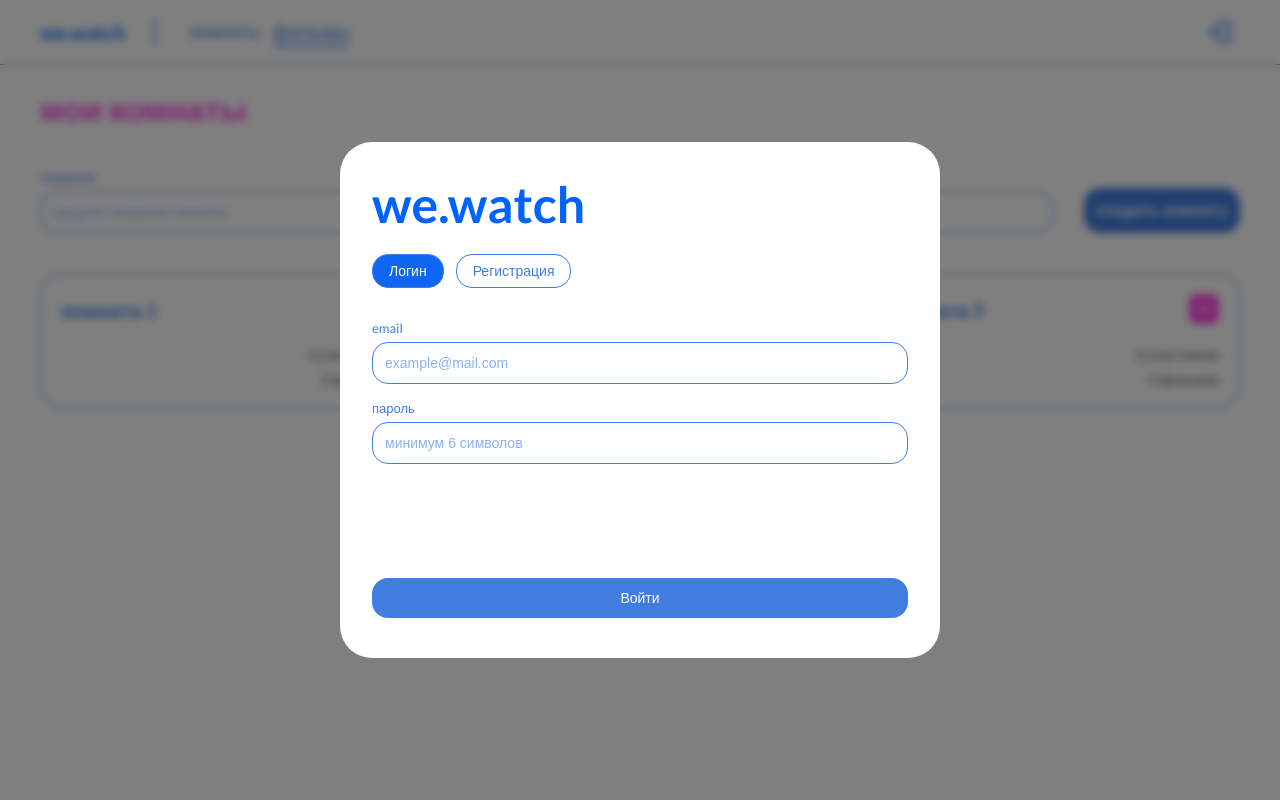
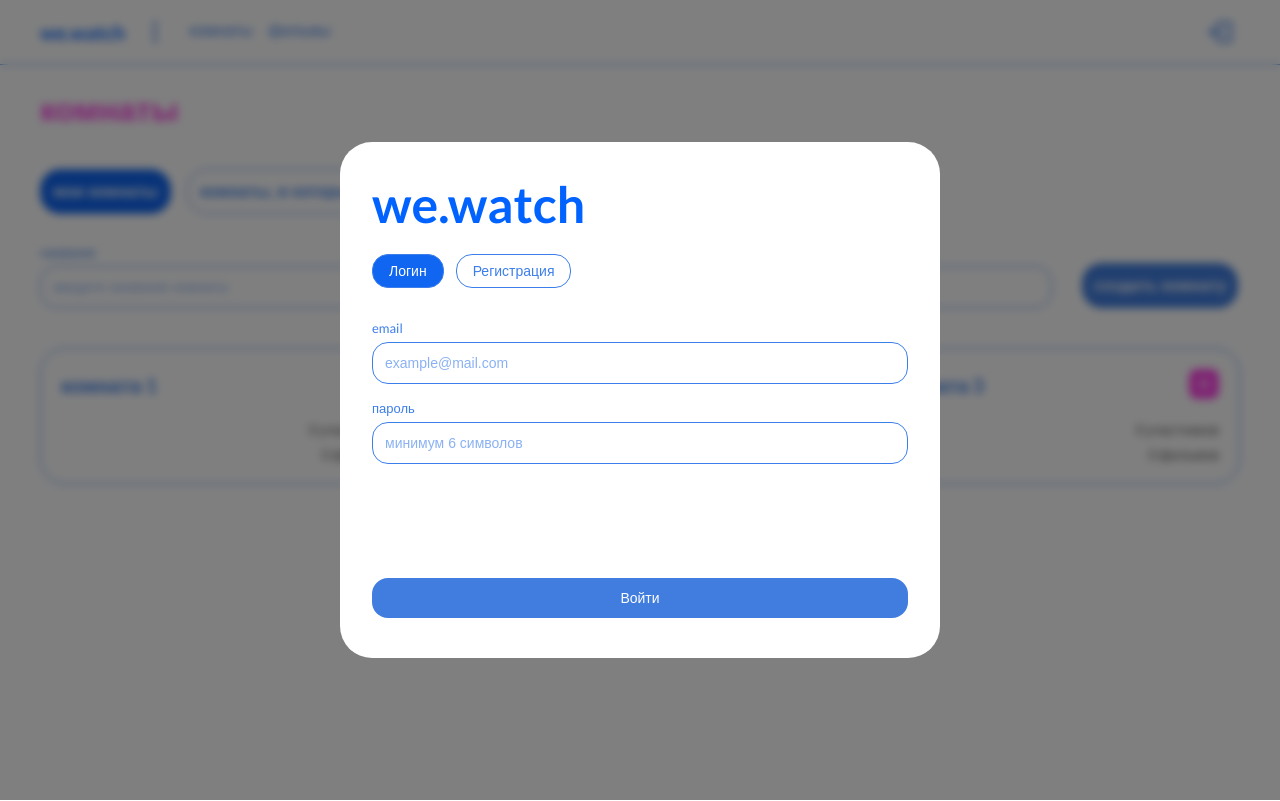
Before and after one commit to VlAnton/we.watch.frontend, a website built with Vite: page index.html in a window 1280 px wide. Built offline with nearby package versions, Linux system fonts and the light colour scheme; files whose address does not match are found by name.

Commit message:
added roomTabs for roomsPage

```diff
--- a/src/assets/styles/classes.scss
+++ b/src/assets/styles/classes.scss
@@ -26,15 +26,15 @@ $header-height: 64px;
   color: $text-primary;
   text-decoration: none;
 
-  &__s {
+  &--s {
     font-size: 16px;
   }
 
-  &__m {
+  &--m {
     font-size: 18px;
   }
 
-  &__l {
+  &--l {
     font-size: 22px;
   }
 
@@ -59,35 +59,6 @@ $header-height: 64px;
       padding: 4px;
     }
   }
-
-  &__tab {
-    position: relative;
-    transition: transform 0.2s ease;
-
-    &::after {
-      content: '';
-      position: absolute;
-      bottom: -1px;
-      left: 0;
-
-      height: 2px;
-      width: 100%;
-      background-color: $border;
-      transform: scaleX(0);
-      transform-origin: left;
-
-      transition: transform 0.2s ease;
-    }
-
-    &--active,
-    &:hover {
-      transform: scale(1.1);
-
-      &::after {
-        transform: scaleX(1);
-      }
-    }
-  }
 }
 
 .card {
@@ -110,3 +81,53 @@ $header-height: 64px;
     margin: 0;
   }
 }
+
+.button {
+  flex-shrink: 0;
+  padding: 0 12px;
+  border-radius: 20px;
+  text-transform: lowercase;
+  font-size: 14px;
+  font-weight: 500;
+  color: $background-primary;
+  cursor: pointer;
+  transition:
+    background-color 0.2s ease,
+    color 0.2s ease,
+    box-shadow 0.2s ease,
+    transform 0.2s ease;
+  background-color: $button;
+  border: none;
+
+  &--s {
+    height: 30px;
+  }
+
+  &--m {
+    height: 45px;
+    font-size: 16px;
+    font-weight: 600;
+  }
+
+  &--l {
+    height: 65px;
+    font-size: 18px;
+    font-weight: 700;
+  }
+
+  &:hover {
+    background-color: $button-hovered;
+    box-shadow: 0 -1px 26px -3px rgba(205, 74, 188, 0.5);
+    transform: scale(1.03, 1.05);
+  }
+
+  &:active {
+    background-color: $button-hovered;
+  }
+
+  &:disabled {
+    background-color: $button-disabled;
+    cursor: not-allowed;
+    pointer-events: none;
+  }
+}
--- a/src/components/Button/Button.scss
+++ /dev/null
@@ -1,33 +0,0 @@
-.button {
-  flex-shrink: 0;
-  padding: 0 12px;
-  border-radius: 16px;
-  text-transform: lowercase;
-  font-size: 14px;
-  font-weight: 500;
-  color: $background-primary;
-  cursor: pointer;
-  transition:
-    background-color 0.2s ease,
-    color 0.2s ease,
-    box-shadow 0.2s ease,
-    transform 0.2s ease;
-  background-color: $button;
-  border: none;
-
-  &:hover {
-    background-color: $button-hovered;
-    box-shadow: 0 -1px 26px -3px rgba(205, 74, 188, 0.5);
-    transform: scale(1.03, 1.05);
-  }
-
-  &:active {
-    background-color: $button-hovered;
-  }
-
-  &:disabled {
-    background-color: $button-disabled;
-    cursor: not-allowed;
-    pointer-events: none;
-  }
-}
--- a/src/components/Button/Button.ts
+++ b/src/components/Button/Button.ts
@@ -1,5 +1,3 @@
-import './Button.scss'
-
 import buttonTemplate from './Button.html?raw'
 
 interface ButtonProps<TData = void> {
@@ -18,23 +16,9 @@ export function createButton(props: ButtonProps) {
     true
   ) as HTMLElement
 
-  if (props.size) {
-    switch (props.size) {
-      case 's':
-        buttonRoot.style.height = '30px'
-        break
-      case 'm':
-        buttonRoot.style.height = '45px'
-        buttonRoot.style.fontSize = '16px'
-        buttonRoot.style.fontWeight = '600'
-        break
-      case 'l':
-        buttonRoot.style.height = '65px'
-        buttonRoot.style.fontSize = '18px'
-        buttonRoot.style.fontWeight = '700'
-        break
-    }
-  }
+  const buttonSize = props.size ?? 'm'
+
+  buttonRoot.classList.add(`button--${buttonSize}`)
 
   switch (props.type) {
     case 'primary':
--- a/src/components/Header/Header.ts
+++ b/src/components/Header/Header.ts
@@ -1,6 +1,7 @@
 import './Header.scss'
 
 import logoutSvg from '@/assets/icons/logout.svg?raw'
+import { effect } from '@/state/reactivity'
 
 import { createIconButton } from '../IconButton/IconButton'
 import { createTab } from '../Tab/Tab'
@@ -9,6 +10,7 @@ import headerTemplate from './Header.html?raw'
 export interface HeaderProps {
   onLogout?: () => void
   onNavigateHome?: () => void
+  getCurrentRoute?: () => string | null
 }
 
 const headerTemplateEl = document.createElement('template')
@@ -26,43 +28,31 @@ export function createHeader(props: HeaderProps = {}): HTMLElement {
   const roomsTab = createTab({
     text: 'комнаты',
     href: '/rooms',
-    size: 'm'
+    size: 's'
   })
   const moviesTab = createTab({
     text: 'фильмы',
     href: '/movies',
-    size: 'm'
+    size: 's'
   })
-  headerTabsEl.appendChild(roomsTab)
-  headerTabsEl.appendChild(moviesTab)
 
-  if (window.location.href.includes(roomsTab.href)) {
-    roomsTab.classList.add('link__tab--active')
-  } else {
-    moviesTab.classList.add('link__tab--active')
-  }
+  headerTabsEl.appendChild(roomsTab.element)
+  headerTabsEl.appendChild(moviesTab.element)
 
-  headerTabsEl.addEventListener('click', (event) => {
-    const target = event.target as HTMLElement
-    const clickedTab = target.closest<HTMLAnchorElement>('a')
+  const tabs = [
+    { instance: roomsTab, href: '/rooms' },
+    { instance: moviesTab, href: '/movies' }
+  ]
 
-    if (!clickedTab || !headerTabsEl.contains(clickedTab)) {
-      return
+  effect(() => {
+    const path = props.getCurrentRoute?.()
+    if (!path) return
+
+    for (const { instance, href } of tabs) {
+      const isActive = path.startsWith(href)
+      instance.toggleActive(isActive)
+      console.log(instance.isActive)
     }
-
-    const clickedHref = clickedTab.getAttribute('href')
-    if (!clickedHref) {
-      return
-    }
-
-    const allTabs = headerTabsEl.querySelectorAll<HTMLAnchorElement>('a')
-    allTabs.forEach((tab) => {
-      if (tab.getAttribute('href') === clickedHref) {
-        tab.classList.add('link__tab--active')
-      } else {
-        tab.classList.remove('link__tab--active')
-      }
-    })
   })
 
   const logoutBtn = createIconButton({
--- a/src/components/Modal/AuthModal/AuthModal.scss
+++ b/src/components/Modal/AuthModal/AuthModal.scss
@@ -14,7 +14,7 @@
     border-radius: 16px;
     font-size: 14px;
     font-weight: 500;
-    color: #407ddf;
+    color: $border;
     cursor: pointer;
     transition:
       background-color 0.2s,
@@ -59,7 +59,7 @@
 
     &-inner {
       min-height: 0;
-      overflow: hidden;
+      overflow: visible;
     }
 
     &--collapsed {
--- a/src/components/Modal/LogoutModal/LogoutModal.ts
+++ b/src/components/Modal/LogoutModal/LogoutModal.ts
@@ -46,7 +46,7 @@ export function createLogoutModal() {
     onCLick: () => {
       logoutUser()
         .then(() => {
-          router.navigate('/rooms')
+          router.navigate('/auth')
         })
         .catch((err) => {
           toast.error(err instanceof Error ? err.message : 'Ошибка сети', {
--- /dev/null
+++ b/src/components/Tab/Tab.scss
@@ -0,0 +1,43 @@
+.tab {
+  position: relative;
+  text-decoration: none;
+  cursor: pointer;
+
+  &:is(button) {
+    background-color: $background-primary;
+    color: $border;
+    border: 1px solid $border;
+
+    &.tab--active,
+    &:hover {
+      background-color: $border-hovered;
+      color: $background-primary;
+    }
+  }
+
+  &:is(a) {
+    transition: transform 0.2s ease;
+
+    &::after {
+      content: '';
+      position: absolute;
+      bottom: -1px;
+      left: 0;
+      height: 2px;
+      width: 100%;
+      background-color: $border;
+      transform: scaleX(0);
+      transform-origin: left;
+      transition: transform 0.2s ease;
+    }
+
+    &.tab--active,
+    &:hover {
+      transform: scale(1.1);
+
+      &::after {
+        transform: scaleX(1);
+      }
+    }
+  }
+}
--- a/src/components/Tab/Tab.ts
+++ b/src/components/Tab/Tab.ts
@@ -1,14 +1,56 @@
+import './Tab.scss'
+
+import { router } from '@/main'
+import { effect, reactive } from '@/state/reactivity'
+
 interface Props {
-  href: string
   text: string
   size: 's' | 'm' | 'l'
+  type?: 'button' | 'link'
+  href?: string
 }
 
 export function createTab(props: Props) {
-  const tabEl = document.createElement('a')
-  tabEl.classList.add('link', 'link__tab', `link__${props.size}`)
+  const tabType = props.type ?? 'a'
+  const tabEl = document.createElement(tabType)
+
+  const tabClass = props.type ?? 'link'
+
+  tabEl.classList.add(tabClass, `${tabClass}--${props.size}`, 'tab')
   tabEl.textContent = props.text
-  tabEl.href = props.href
+  if (tabType === 'a') {
+    ;(tabEl as HTMLLinkElement).href = props.href ?? '#'
+  }
 
-  return tabEl
+  const state = reactive({
+    isActive: false
+  })
+
+  const cleanup = effect(() => {
+    tabEl.classList.toggle('tab--active', state.isActive)
+  })
+
+  if (props.type === 'button') {
+    tabEl.addEventListener('click', () => {
+      if (props.href) {
+        router.navigate(props.href)
+        return
+      }
+      state.isActive = true
+    })
+  }
+
+  return {
+    element: tabEl,
+    get isActive(): boolean {
+      return state.isActive
+    },
+    set isActive(value: boolean) {
+      state.isActive = value
+    },
+    toggleActive: (isActive: boolean) => {
+      state.isActive = isActive
+    },
+    cleanup
+  }
 }
--- a/src/layouts/MainLayout/MainLayout.ts
+++ b/src/layouts/MainLayout/MainLayout.ts
@@ -10,6 +10,7 @@ export interface MainLayoutInstance {
 export interface MainLayoutProps {
   onLogout: () => void
   onNavigateHome: () => void
+  getCurrentRoute?: () => string | null
 }
 
 export function createMainLayout(props: MainLayoutProps): MainLayoutInstance {
@@ -21,7 +22,8 @@ export function createMainLayout(props: MainLayoutProps): MainLayoutInstance {
 
   const header = createHeader({
     onLogout: props.onLogout,
-    onNavigateHome: props.onNavigateHome
+    onNavigateHome: props.onNavigateHome,
+    getCurrentRoute: props.getCurrentRoute
   })
   root.appendChild(header)
   root.appendChild(contentSlot)
--- a/src/pages/RoomsPage/RoomsPage.html
+++ b/src/pages/RoomsPage/RoomsPage.html
@@ -1,7 +1,7 @@
 <div class="page rooms-page">
-  <h1 class="page__title">мои комнаты</h1>
+  <h1 class="page__title">комнаты</h1>
   <div class="rooms-page__filters">
-    <!-- <div class="rooms-page__tabs"></div> -->
+    <div class="rooms-page__tabs"></div>
   </div>
   <div class="rooms-page__list"></div>
   <div class="rooms-page__empty" style="display: none">
--- a/src/pages/RoomsPage/RoomsPage.scss
+++ b/src/pages/RoomsPage/RoomsPage.scss
@@ -4,10 +4,28 @@
   gap: 40px;
 
   &__filters {
-    display: flex;
+    display: grid;
+    grid-template-columns: 1fr 158px;
+    grid-template-areas:
+      'tabs tabs'
+      'search create';
     gap: 30px;
     width: 100%;
     align-items: flex-end;
+  }
+
+  &__tabs {
+    grid-area: tabs;
+    display: flex;
+    gap: 16px;
+  }
+
+  &__search-field {
+    grid-area: search;
+  }
+
+  &__create-btn {
+    grid-area: create;
   }
 
   &__list {
--- a/src/pages/RoomsPage/RoomsPage.ts
+++ b/src/pages/RoomsPage/RoomsPage.ts
@@ -1,13 +1,16 @@
 import './RoomsPage.scss'
 
-import { getRoomsList } from '@/api/rooms'
+import { getJoinedRoomsList, getRoomsList } from '@/api/rooms'
 import type { Room } from '@/api/rooms/types'
 import { createButton } from '@/components/Button/Button'
 import { createInputField } from '@/components/Input/Input'
 import { createRoomModal } from '@/components/Modal/CreateRoomModal/CreateRoomModal'
 import { createRoomCard } from '@/components/RoomCard/RoomCard'
 import { createSkeleton } from '@/components/Skeleton/Skeleton'
+import { createTab } from '@/components/Tab/Tab'
 import { toast } from '@/components/Toast/Toast'
+import { router } from '@/main'
+import { effect, reactive } from '@/state/reactivity'
 import { debounce } from '@/utils/debounce'
 
 import roomsPageTemplate from './RoomsPage.html?raw'
@@ -55,6 +58,7 @@ export function renderRoomsPage(props: RoomsPageProps) {
   ) as HTMLElement
 
   const roomsListEl = pageRoot.querySelector<HTMLElement>('.rooms-page__list')!
+  const tabsEl = pageRoot.querySelector<HTMLElement>('.rooms-page__tabs')!
   const roomsListFiltersEl = pageRoot.querySelector<HTMLElement>('.rooms-page__filters')!
   const roomsListEmptyEl = pageRoot.querySelector<HTMLElement>('.rooms-page__empty')!
   const pageListEmptyTitleEl = pageRoot.querySelector<HTMLElement>(
@@ -63,7 +67,7 @@ export function renderRoomsPage(props: RoomsPageProps) {
 
   let abortController: AbortController | null = null
 
-  const showSkeletons = (count = 3) => {
+  function showSkeletons(count = 3) {
     roomsListEmptyEl.style.display = 'none'
     roomsListEl.innerHTML = ''
     const fragment = document.createDocumentFragment()
@@ -73,7 +77,7 @@ export function renderRoomsPage(props: RoomsPageProps) {
     roomsListEl.appendChild(fragment)
   }
 
-  const renderList = (rooms: Room[]) => {
+  function renderList(rooms: Room[]) {
     roomsListEl.innerHTML = ''
 
     if (rooms.length === 0) {
@@ -96,7 +100,7 @@ export function renderRoomsPage(props: RoomsPageProps) {
     roomsListEl.appendChild(fragment)
   }
 
-  const fetchRooms = async (query: string = '') => {
+  async function fetchRooms(query: string = '') {
     if (abortController) {
       abortController.abort()
     }
@@ -105,7 +109,7 @@ export function renderRoomsPage(props: RoomsPageProps) {
     showSkeletons(3)
 
     try {
-      const { rooms } = await getRoomsList(query, { signal: abortController.signal })
+      const { rooms } = await state.getRooms(query, { signal: abortController.signal })
       setTimeout(() => {
         if (query && !rooms.length) {
           roomsListEmptyEl.style.display = 'flex'
@@ -128,6 +132,45 @@ export function renderRoomsPage(props: RoomsPageProps) {
     }
   }
 
+  const selfTab = createTab({
+    text: 'мои комнаты',
+    size: 'm',
+    href: '/rooms?my',
+    type: 'button'
+  })
+  const joinedTab = createTab({
+    text: 'комнаты, в которых я участник',
+    size: 'm',
+    href: '/rooms?joined',
+    type: 'button'
+  })
+  tabsEl.appendChild(selfTab.element)
+  tabsEl.appendChild(joinedTab.element)
+
+  const tabs = [
+    { instance: selfTab, href: '/rooms?my' },
+    { instance: joinedTab, href: '/rooms?joined' }
+  ]
+
+  effect(() => {
+    const path = router.currentRoute
+    if (!path) return
+
+    tabs.forEach((tab) => {
+      const isActive = path.startsWith(tab.href)
+      tab.instance.toggleActive(isActive)
+    })
+
+    const isAnyActive = tabs.some((tab) => tab.instance.isActive)
+    if (!isAnyActive) {
+      selfTab.toggleActive(true)
+    }
+  })
+
+  const state = reactive({
+    getRooms: selfTab.isActive ? getRoomsList : getJoinedRoomsList
+  })
+
   const handleSearch = debounce((query: string) => {
     fetchRooms(query)
   }, 300)
@@ -142,6 +185,7 @@ export function renderRoomsPage(props: RoomsPageProps) {
       handleSearch(value.trim())
     }
   })
+  searchField.element.classList.add('rooms-page__search-field')
 
   const createModal = createRoomModal()
 
@@ -151,6 +195,7 @@ export function renderRoomsPage(props: RoomsPageProps) {
     width: 'fit-content',
     onCLick: () => createModal.open()
   })
+  createBtn.classList.add('rooms-page__create-btn')
 
   roomsListFiltersEl.appendChild(searchField.element)
   roomsListFiltersEl.appendChild(createBtn)
@@ -166,6 +211,7 @@ export function renderRoomsPage(props: RoomsPageProps) {
       abortController.abort()
     }
     handleSearch.cancel()
+    tabs.forEach((tab) => tab.instance.cleanup())
   }
 
   return { element: pageRoot, cleanup }
--- a/src/router/index.ts
+++ b/src/router/index.ts
@@ -2,6 +2,7 @@ import { getMe } from '@/api/auth'
 import { HttpError } from '@/api/error'
 import { createMainLayout, MainLayoutInstance } from '@/layouts/MainLayout/MainLayout'
 import { renderErrorPage } from '@/pages/Error/Error'
+import { reactive } from '@/state/reactivity'
 
 import type { CleanupFn, Route, RouteParams } from './types'
 
@@ -21,18 +22,21 @@ export class Router {
   private mainLayout: MainLayoutInstance
   private activeParams: Record<string, string> = {}
 
-  private currentPath: string | null = null
+  private currentPath = reactive({
+    path: null as string | null
+  })
 
   constructor(rootElement: HTMLElement | Promise<HTMLElement>, onLogout: () => void) {
     this.rootElement = rootElement
 
     this.mainLayout = createMainLayout({
       onLogout,
-      onNavigateHome: () => this.navigate('/')
+      onNavigateHome: () => this.navigate('/'),
+      getCurrentRoute: () => this.currentRoute
     })
 
     window.addEventListener('popstate', () => {
-      this.handleRoute(window.location.pathname)
+      this.handleRoute(window.location.pathname + window.location.search)
     })
 
     document.addEventListener('click', (e) => {
@@ -55,12 +59,12 @@ export class Router {
   }
 
   public get currentRoute(): string | null {
-    return this.currentPath
+    return this.currentPath.path
   }
 
   public setBreadcrumbs(container: HTMLElement, roomName?: string) {
     container.innerHTML = ''
-    const paths = this.currentPath?.split('/')
+    const paths = this.currentPath?.path?.split('/')
     if (!paths) {
       return
     }
@@ -69,7 +73,7 @@ export class Router {
       const breadcrumbPath = `/${paths.slice(1, i).join('/')}`
 
       const breadcrumbEl = document.createElement('a')
-      breadcrumbEl.classList.add('link', 'link__sm', 'link__breadcrumb')
+      breadcrumbEl.classList.add('link', 'link--s', 'link__breadcrumb')
       breadcrumbEl.href = breadcrumbPath
       for (const [key, value] of Object.entries(BREADCRUMBS_TITLES_MAP)) {
         const breadcrumbRegExp = new RegExp(key)
@@ -92,11 +96,11 @@ export class Router {
 
   public navigate(url: string): void {
     window.history.pushState({}, '', url)
-    this.handleRoute(window.location.pathname)
+    this.handleRoute(window.location.pathname + window.location.search)
   }
 
   public start(): void {
-    this.handleRoute(window.location.pathname)
+    this.handleRoute(window.location.pathname + window.location.search)
   }
 
   private matchRoute(pattern: string, path: string): RouteParams | null {
@@ -118,7 +122,8 @@ export class Router {
     return params
   }
 
-  private async handleRoute(pathname: string): Promise<void> {
+  private async handleRoute(fullUrl: string): Promise<void> {
+    const [pathname] = fullUrl.split('?')
     let matchedRoute: Route | null = null
     let params: RouteParams = {}
 
@@ -146,7 +151,7 @@ export class Router {
         return
       }
     }
-    this.currentPath = pathname
+    this.currentPath.path = fullUrl
 
     this.activeParams = params
 
```
Also changed, not shown: src/api/rooms/index.ts (+15 -0 lines).
